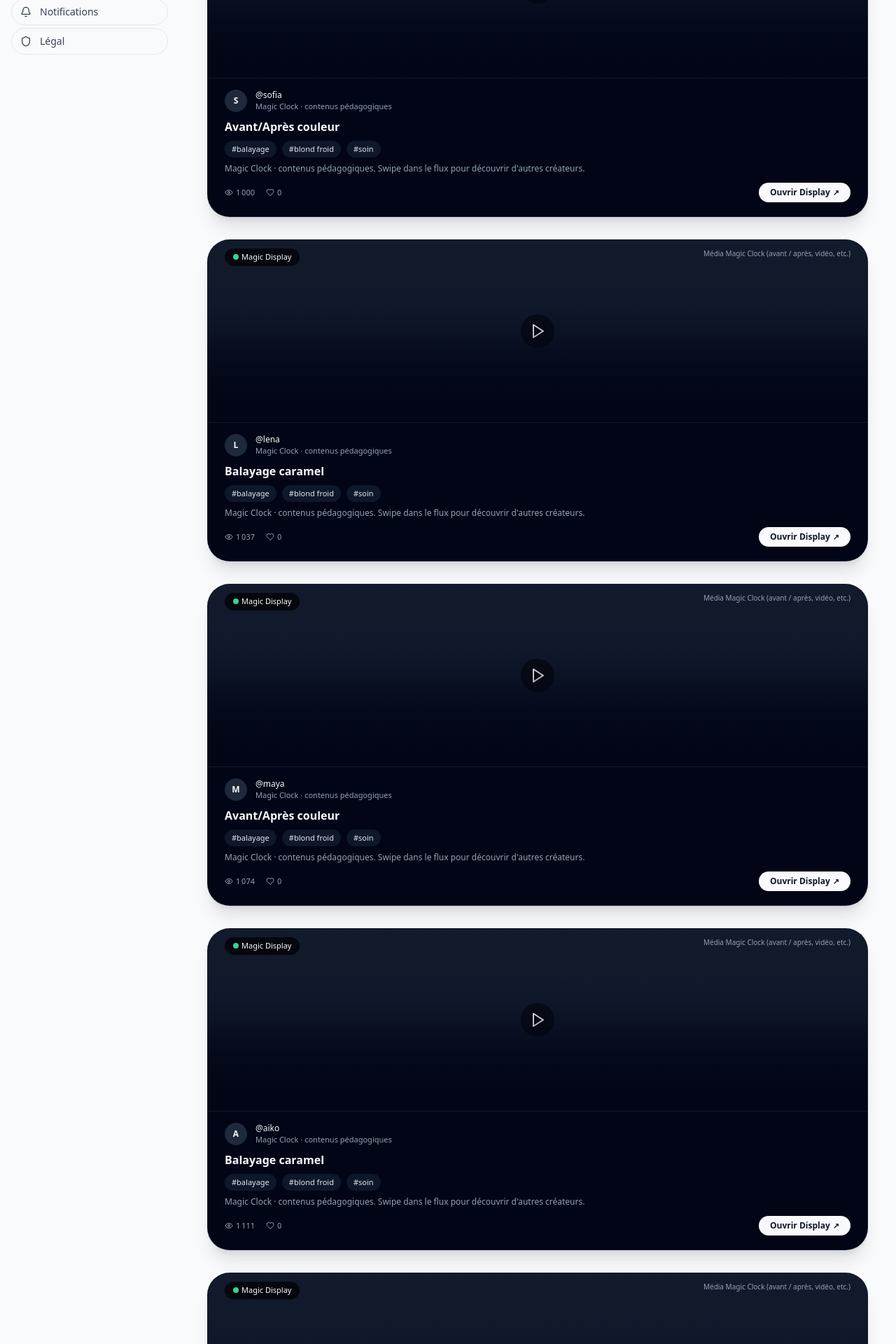
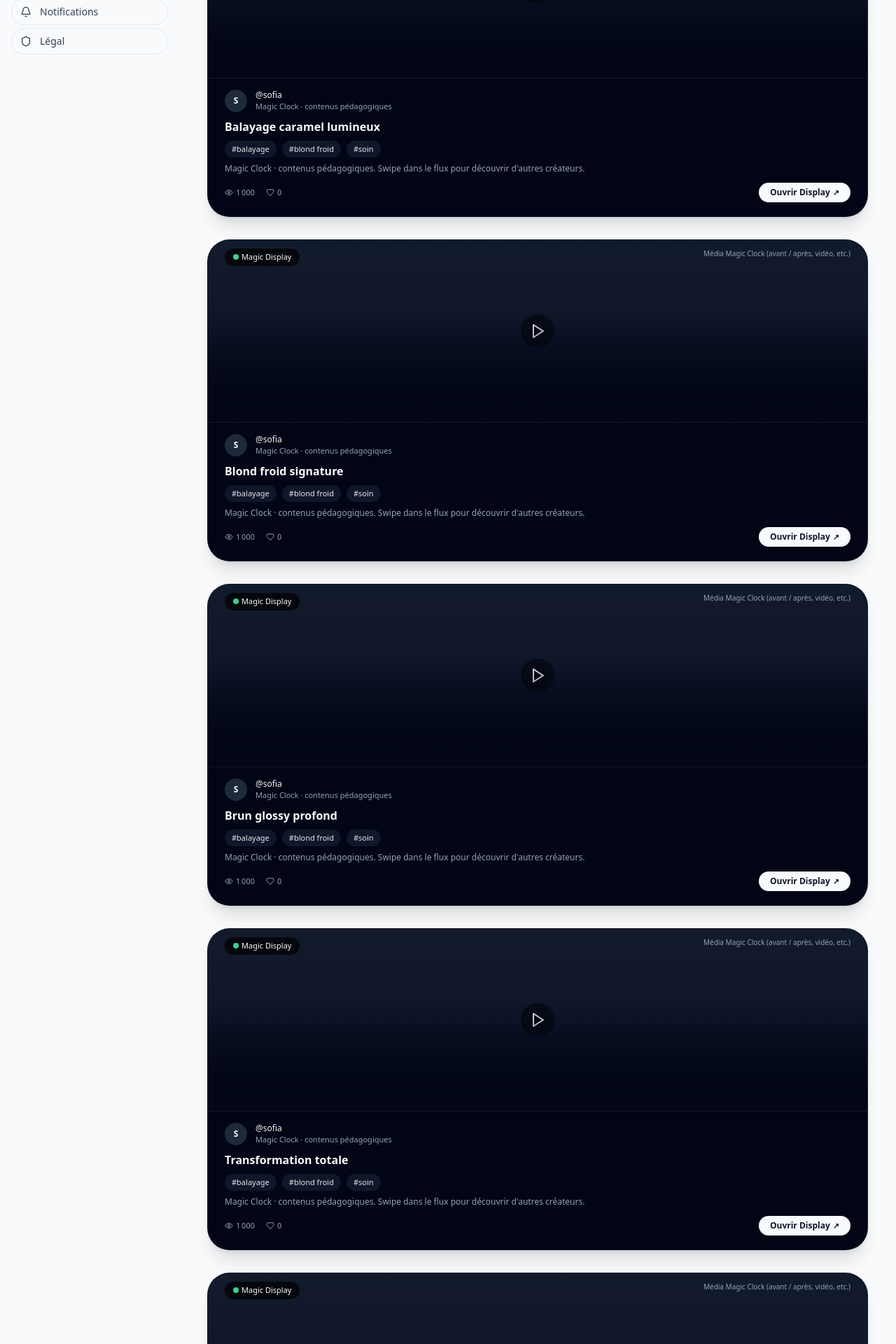
Before and after one commit to welcome-magic-clock/magic-clock-web-mvp, a Next.js app: page / in a window 1280 px wide. Shown: the part 302-2222 px from the top of the page at 70% size. Built offline with nearby package versions, Linux system fonts and the light colour scheme.

Commit message:
Update feed.ts

```diff
--- a/features/amazing/feed.ts
+++ b/features/amazing/feed.ts
@@ -1,10 +1,41 @@
+// features/amazing/feed.ts
+import type { Access } from "@/core/domain/types";
 
-import type { FeedCard } from "@/core/domain/types";
-export const FEED: FeedCard[] = Array.from({length:12}).map((_,i)=> ({
-  id:i+1,
-  title: i%2? 'Balayage caramel' : 'Avant/Après couleur',
-  user: ['sofia','lena','maya','aiko'][i%4],
-  views: 1000 + i*37,
-  image: `/images/sample${(i%4)+1}.jpg`,
-  access: (i%3===0?'PPV': i%2===0?'ABO':'FREE')
-}));
+export type FeedItem = {
+  id: number;
+  title: string;
+  image: string;      // avant/après
+  creatorId: number;  // correspond à CREATORS.id
+  access: Access;
+};
+
+export const FEED: FeedItem[] = [
+  {
+    id: 1,
+    title: "Balayage caramel lumineux",
+    image: "/pictures/mp-1.jpg",
+    creatorId: 1, // Aiko
+    access: "FREE",
+  },
+  {
+    id: 2,
+    title: "Blond froid signature",
+    image: "/pictures/mp-2.jpg",
+    creatorId: 2, // Sofia
+    access: "PPV",
+  },
+  {
+    id: 3,
+    title: "Brun glossy profond",
+    image: "/pictures/mp-3.jpg",
+    creatorId: 3,
+    access: "ABO",
+  },
+  {
+    id: 4,
+    title: "Transformation totale",
+    image: "/pictures/mp-4.jpg",
+    creatorId: 4,
+    access: "FREE",
+  },
+];
```
